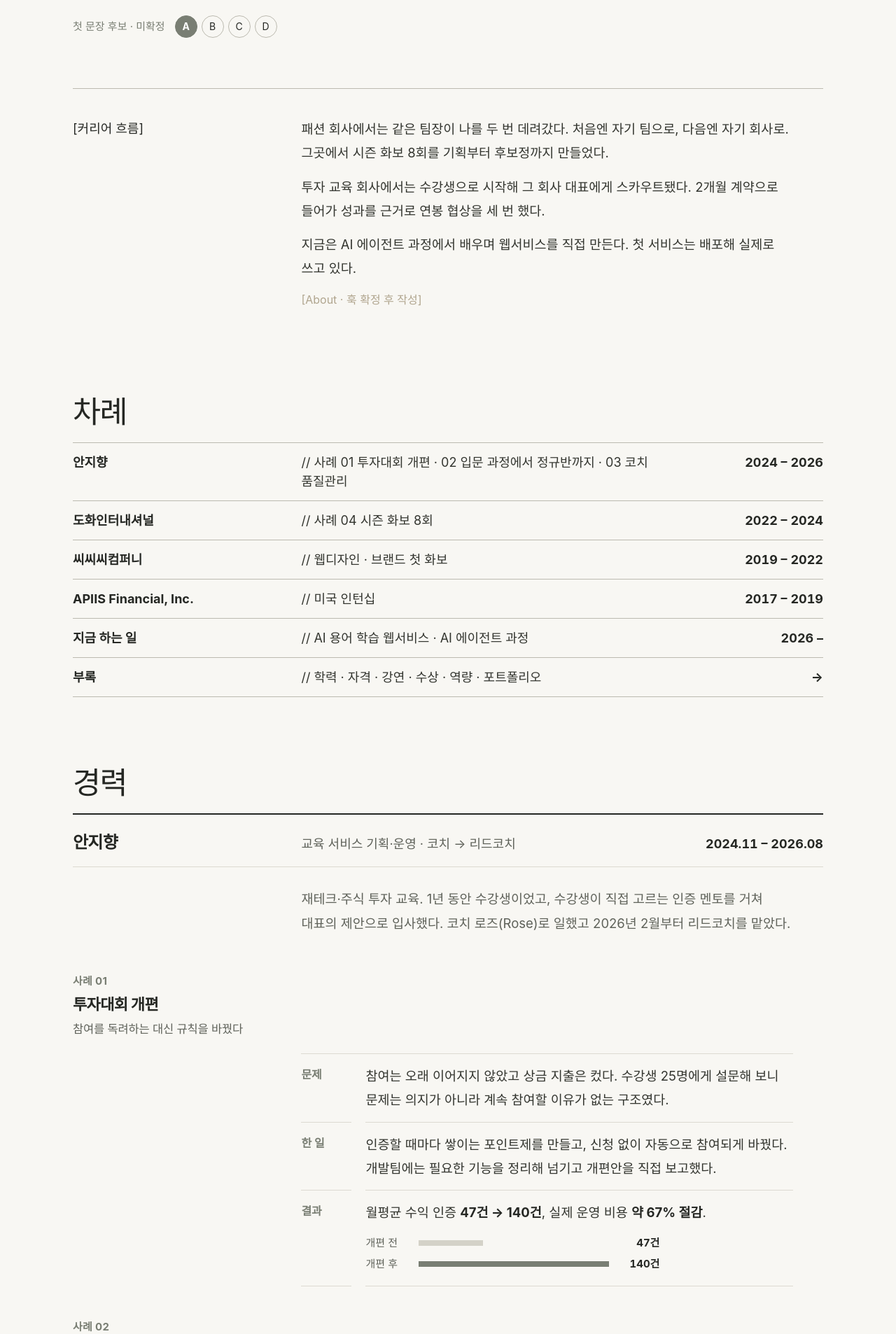
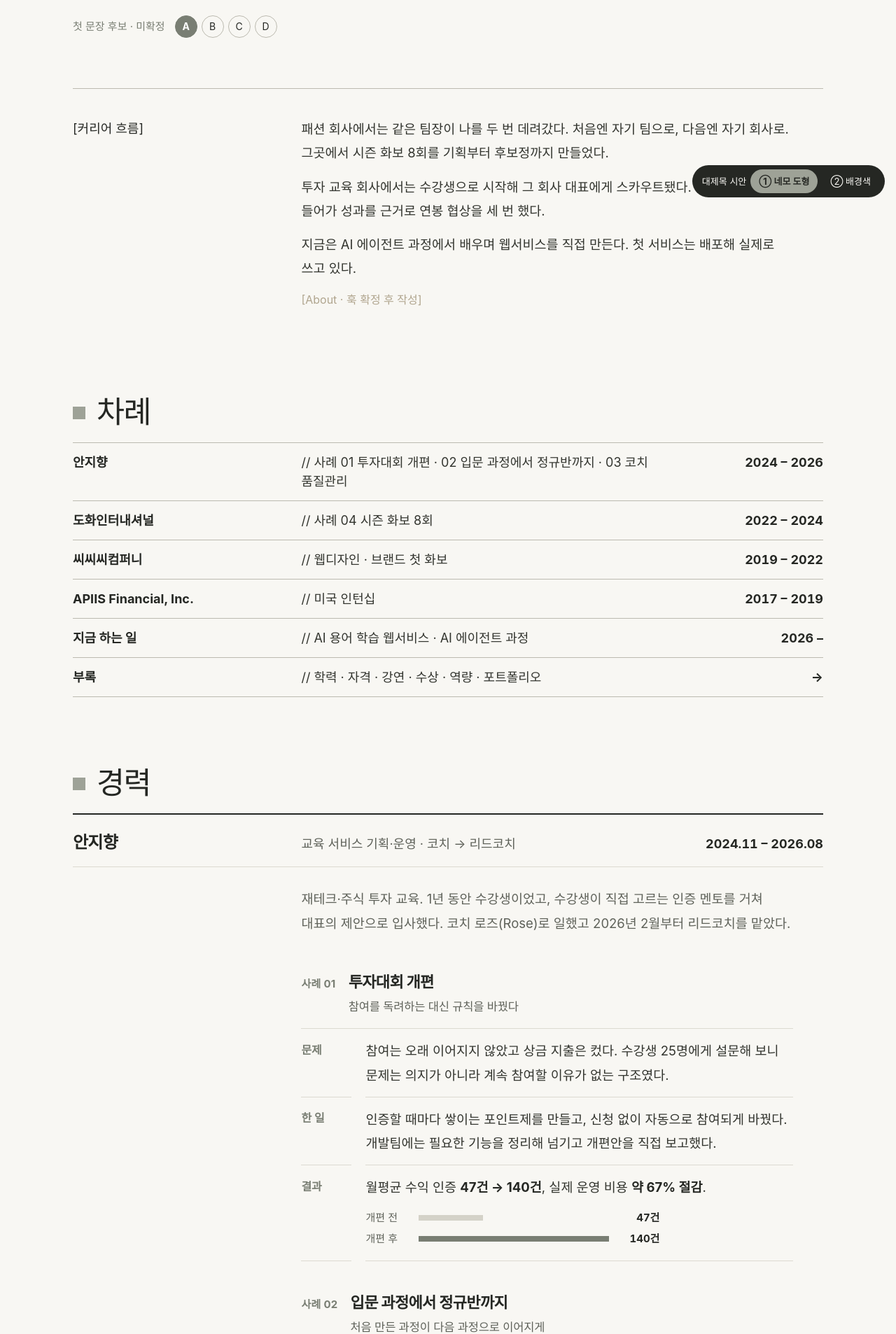
Before and after one commit to k-im-rose/k-im-rose.github.io, a Jekyll site: the page built from draft-cv.html, in a window 1280 px wide. Shown: the part 602-2508 px from the top of the page at 70% size. Built offline with Jekyll 4.4.1, drawn with Linux system fonts in a browser that asks for light colours; some web fonts are replaced.

Commit message:
이력서 시안: 사례 번호·제목 한 줄로, 대제목 두 가지 시안
- 사례 머리를 다시 오른쪽 내용 칸으로, '사례 01'과 제목을 나란히 (부제는 아래)
- 대제목 시안 ① 앞에 밝은 세이지 네모 ② 밝은 세이지 배경 + 아이보리 글자
- 시안 페이지 오른쪽 아래 비교 스위치 (?h=shape / box)

Co-Authored-By: Claude Opus 5.5 <noreply@anthropic.com>

```diff
--- a/assets/css/cv.css
+++ b/assets/css/cv.css
@@ -228,3 +228,31 @@ a.row:hover, a.row:hover b, a.row:hover span { color: #fff; }
 /* 사례: 제목 세 줄(왼쪽 칸)이 끝난 다음 줄에서 본문(오른쪽 칸)이 시작되게 — 계단식 */
 .case-head { grid-row: 1; position: static; padding-top: 0; padding-bottom: 22px; }
 .case dl { grid-row: 2; }
+
+/* ═════ 4차 ═════ */
+/* 사례 머리: 다시 오른쪽 내용 칸. '사례 01'과 제목을 한 줄에 나란히, 부제는 제목 아래 */
+.job .body > .case { grid-column: 2 / 4; display: block; max-width: var(--measure); }
+.case-head { display: flex; align-items: baseline; gap: 0 18px; padding-bottom: 18px; }
+.case-head .case-no { margin: 0; flex: none; }
+.case dl { grid-row: auto; }
+
+/* 대제목(차례 · 경력 · 지금 하는 일 · 부록) 시안 */
+/* ① 앞에 네모 도형 */
+body[data-h="shape"] .toc h2::before,
+body[data-h="shape"] .chapter > h2::before {
+  content: ""; display: inline-block; width: 0.42em; height: 0.42em;
+  background: var(--sage-light); margin-right: 0.36em; vertical-align: 0.12em;
+}
+/* ② 밝은 세이지 배경 + 아이보리 글자 (이름 상자와 같은 방식) */
+body[data-h="box"] .toc h2,
+body[data-h="box"] .chapter > h2 {
+  display: inline-block; background: var(--sage-light); color: var(--paper);
+  font-weight: 600; padding: 0.12em 0.36em 0.1em 0.3em;
+}
+
+/* 시안 비교 스위치 (시안 페이지 전용) */
+.review { position: fixed; right: 16px; bottom: 16px; z-index: 10; display: flex; gap: 6px; align-items: center; padding: 6px 8px 6px 14px; background: var(--ink); color: var(--paper); border-radius: 999px; font-size: 13px; }
+.review button { font: inherit; font-size: 13px; border: 0; border-radius: 999px; padding: 5px 12px; background: transparent; color: var(--paper); cursor: pointer; }
+.review button.on { background: var(--sage-light); color: var(--ink); font-weight: 700; }
+@media (max-width: 720px) { .review { left: 12px; right: 12px; justify-content: center; } .case-head { gap: 0 12px; } }
+@media print { .review { display: none; } }
--- a/draft-cv.html
+++ b/draft-cv.html
@@ -242,3 +242,21 @@ draft_page: true
 </footer>
 
 </main>
+
+<div class="review" role="group" aria-label="대제목 시안 비교">
+  <span>대제목 시안</span>
+  <button type="button" class="on" data-h="shape">① 네모 도형</button>
+  <button type="button" data-h="box">② 배경색</button>
+</div>
+<script>
+  (function () {
+    var q = new URLSearchParams(location.search).get('h');
+    var btns = document.querySelectorAll('.review button');
+    function set(v) {
+      document.body.dataset.h = v;
+      btns.forEach(function (b) { b.classList.toggle('on', b.dataset.h === v); });
+    }
+    btns.forEach(function (b) { b.addEventListener('click', function () { set(b.dataset.h); }); });
+    set(q === 'box' ? 'box' : 'shape');
+  })();
+</script>
```
